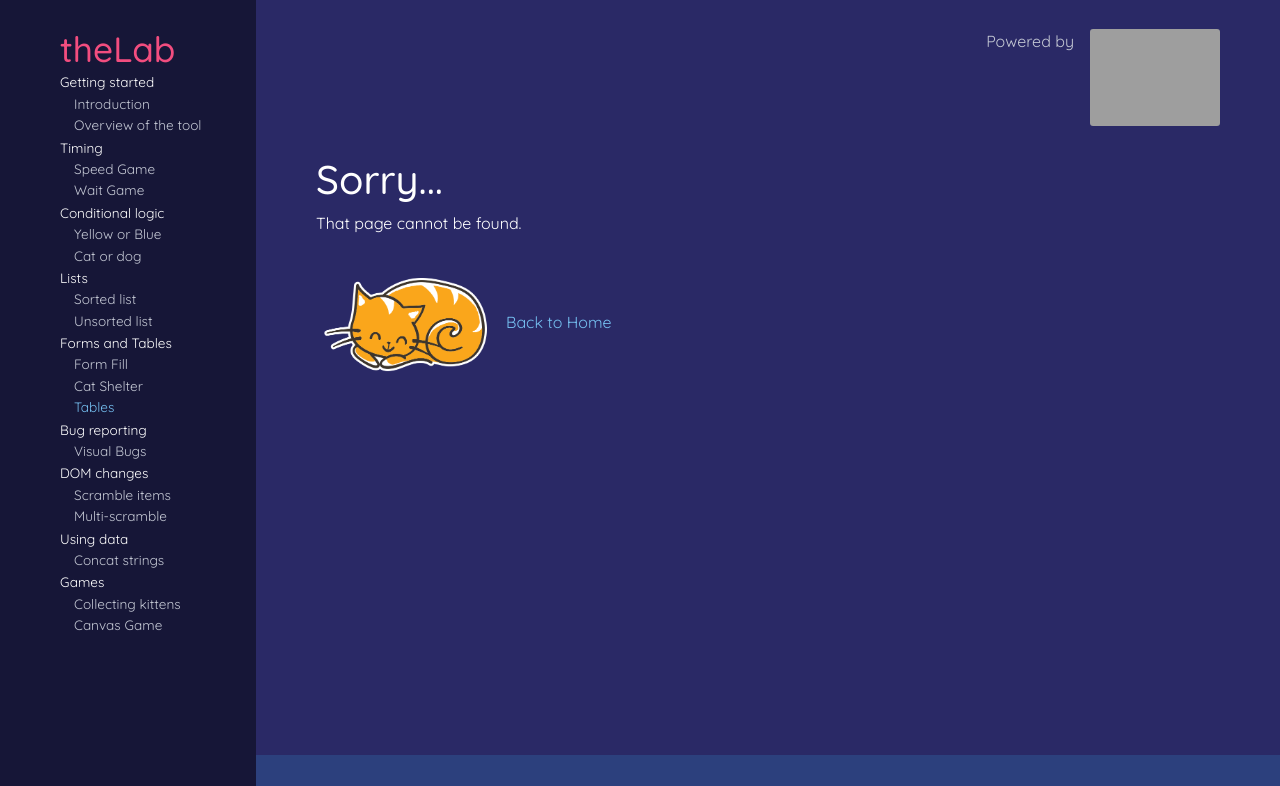
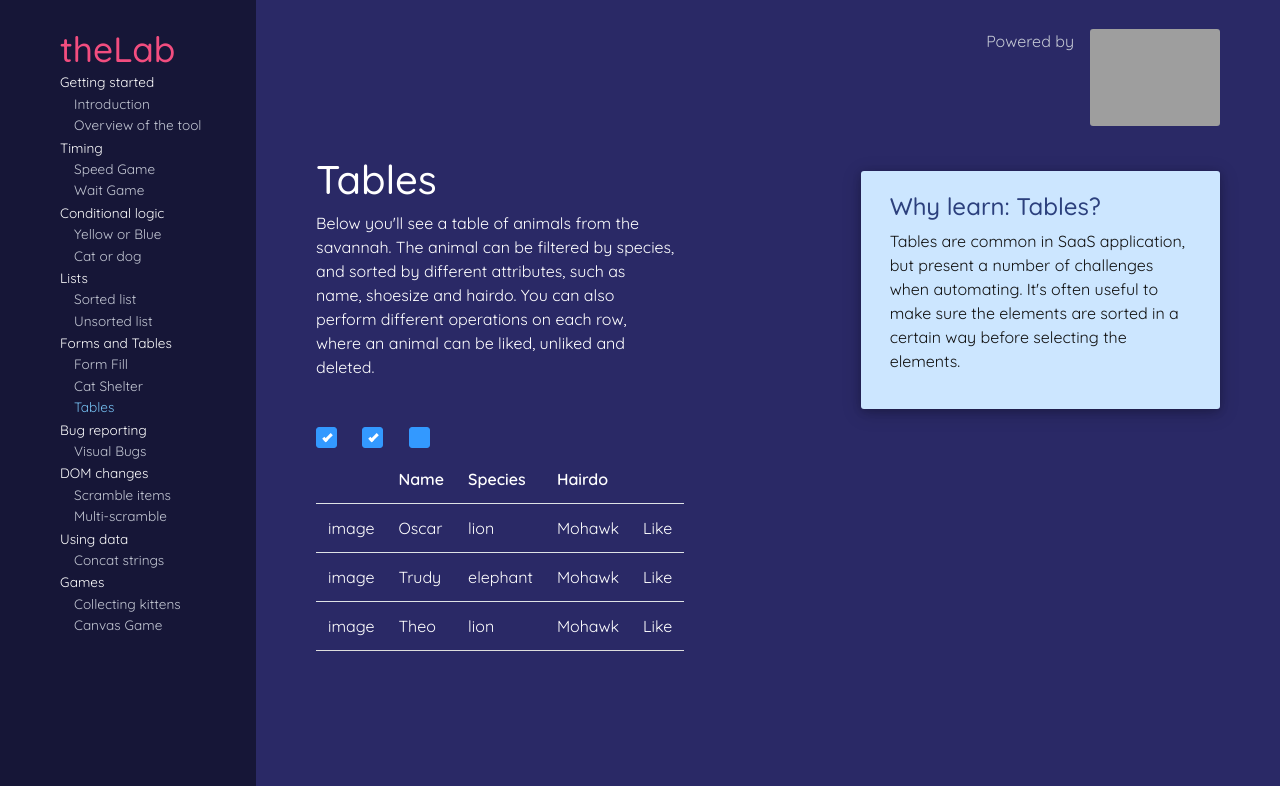
Before and after one commit to karinlj/boozang-thelab, a React (Create React App) app: page /Table in a window 1280 px wide. Shown: the top 786 px of the page. Built offline with nearby package versions, Linux system fonts and the light colour scheme; grey boxes are pictures that could not be loaded.

Commit message:
table filtering

```diff
--- a/src/App.js
+++ b/src/App.js
@@ -81,9 +81,9 @@ function App() {
               <Route path="/formFill">
                 <FormFill />
               </Route>
-              {/* <Route path="/Table">
+              <Route path="/Table">
                 <Table />
-              </Route> */}
+              </Route>
               <Route path="/speedGame">
                 <SpeedGame />
               </Route>
--- /dev/null
+++ b/src/HelpFunctions.js
@@ -0,0 +1,6 @@
+export const intersection = (array1, array2) => {
+  return array1.filter((element) => {
+    //return true or false depending on if array2 includes one element from array1
+    return array2.includes(element);
+  });
+};
--- a/src/components/tables/Table.js
+++ b/src/components/tables/Table.js
@@ -3,41 +3,62 @@ import "./tables.scss";
 //import { TablesVideos } from "../text/videos/VideoSections";
 import { TablesIntro } from "../text/Intros";
 import { TablesTestInfo } from "../text/TestInfos";
-//import { Link } from "react-router-dom";
+//import { intersection } from "../../HelpFunctions";
 
 const Table = () => {
-  const [filter, setFilter] = useState([
-    { id: 1, name: "lion", isChecked: true },
-    { id: 2, name: "elephant", isChecked: true },
-    { id: 3, name: "zebra", isChecked: false },
-  ]);
-
   const animals = [
     { name: "Oscar", species: "lion" },
     { name: "Trudy", species: "elephant" },
     { name: "Miles", species: "zebra" },
     { name: "Theo", species: "lion" },
   ];
+  const [myFilter, setMyFilter] = useState([
+    { id: 1, species: "lion", isChecked: true },
+    { id: 2, species: "elephant", isChecked: true },
+    { id: 3, species: "zebra", isChecked: false },
+  ]);
+  const [checkedAnimalSpecies, setCheckedAnimalSpecies] = useState([]);
 
   const handleChange = (event) => {
-    console.log("event.currentTarget", event.currentTarget);
-    console.log("handleChange_checked", event.target.checked);
-    console.log("handleChange_id", event.target.id);
-    let updatedFilter = [...filter];
-    //sets chosen input to checked/unchecked
+    let updatedFilter = [...myFilter];
+    //sets chosen input to checked/unchecked controlled input
     updatedFilter.map((item) => {
+      //""=type checking
       if ("" + item.id === event.target.id) {
         item.isChecked = event.target.checked;
       }
       return item;
     });
-    //set state
-    setFilter(updatedFilter);
+    setMyFilter(updatedFilter);
   };
 
   useEffect(() => {
-    console.log("filter", filter);
-  }, [filter]);
+    //names of checked items
+    const checkedItemSpecies = myFilter
+      .filter((item) => {
+        return item.isChecked;
+      })
+      .map((item) => {
+        return item.species;
+      });
+    setCheckedAnimalSpecies(checkedItemSpecies);
+    //without {} and return
+    // const checkedItemNames = myFilter
+    //   .filter((item) => item.isChecked)
+    //   .map((item) => item.name);
+
+    //reduce
+    // const checkedItemNames = myFilter.reduce(
+    //   (result, { name, isChecked }) => [
+    //     ...result,
+    //     ...(isChecked ? [name] : []),
+    //   ],
+    //   []
+    // );
+
+    console.log("animals", animals);
+    console.log("checkedAnimalSpecies", checkedAnimalSpecies);
+  }, [myFilter]);
   return (
     <div className="row justify-content-between">
       <div className="col-12 col-md-8 col-lg-12 col-xl-5">
@@ -45,8 +66,8 @@ const Table = () => {
           <TablesIntro />
 
           <div className="filter_options">
-            {/* looping through filters from 'big' component */}
-            {filter.map((item, index) => {
+            {/* looping through myFilters from 'big' component */}
+            {myFilter.map((item, index) => {
               return (
                 <label className="option" htmlFor="react" key={index}>
                   {item.name}
@@ -62,7 +83,6 @@ const Table = () => {
               );
             })}
           </div>
-
           <table id="animalTable" className="table">
             <thead>
               <tr>
@@ -75,7 +95,7 @@ const Table = () => {
             </thead>
             <tbody>
               {animals.map((animal, index) => {
-                return (
+                return checkedAnimalSpecies.includes(animal.species) ? (
                   <tr key={index}>
                     <td>image</td>
                     <td>{animal.name}</td>
@@ -83,6 +103,8 @@ const Table = () => {
                     <td>Mohawk</td>
                     <td>Like</td>
                   </tr>
+                ) : (
+                  <tr key={index}></tr>
                 );
               })}
             </tbody>
--- a/src/components/tables/tables.scss
+++ b/src/components/tables/tables.scss
@@ -67,8 +67,8 @@
         left: 0;
         height: 19px;
         width: 19px;
-        background-color: #eee;
-        border: 1px solid #737373;
+        background-color: $themecolorButtonBlue;
+        border: 1px solid $themecolorButtonBlue;
         @media all and (min-width: $md-min) {
           height: 21px;
           width: 21px;
```
Also changed, not shown: 1 other file (tests, documents, lock files or other folders).
